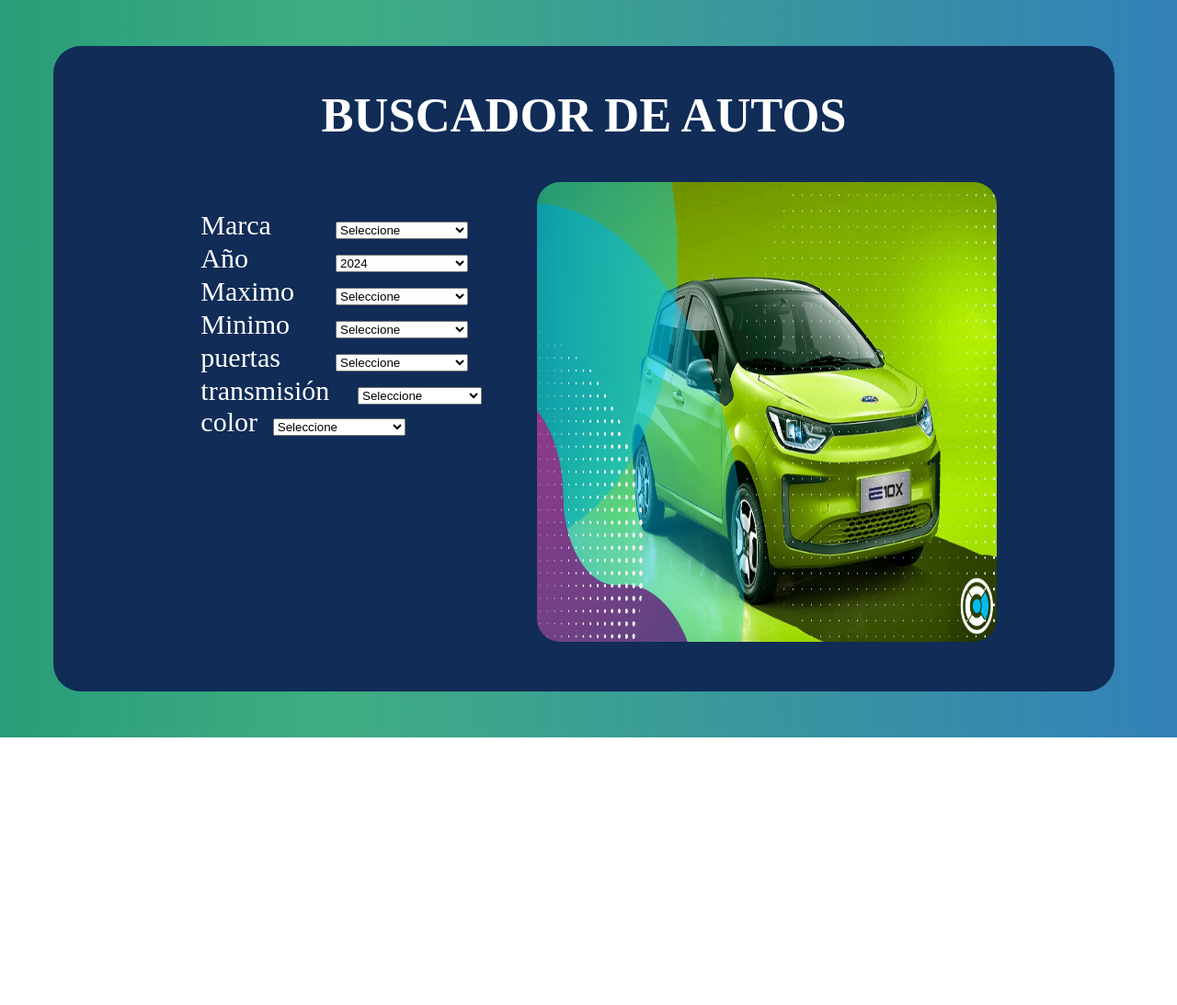
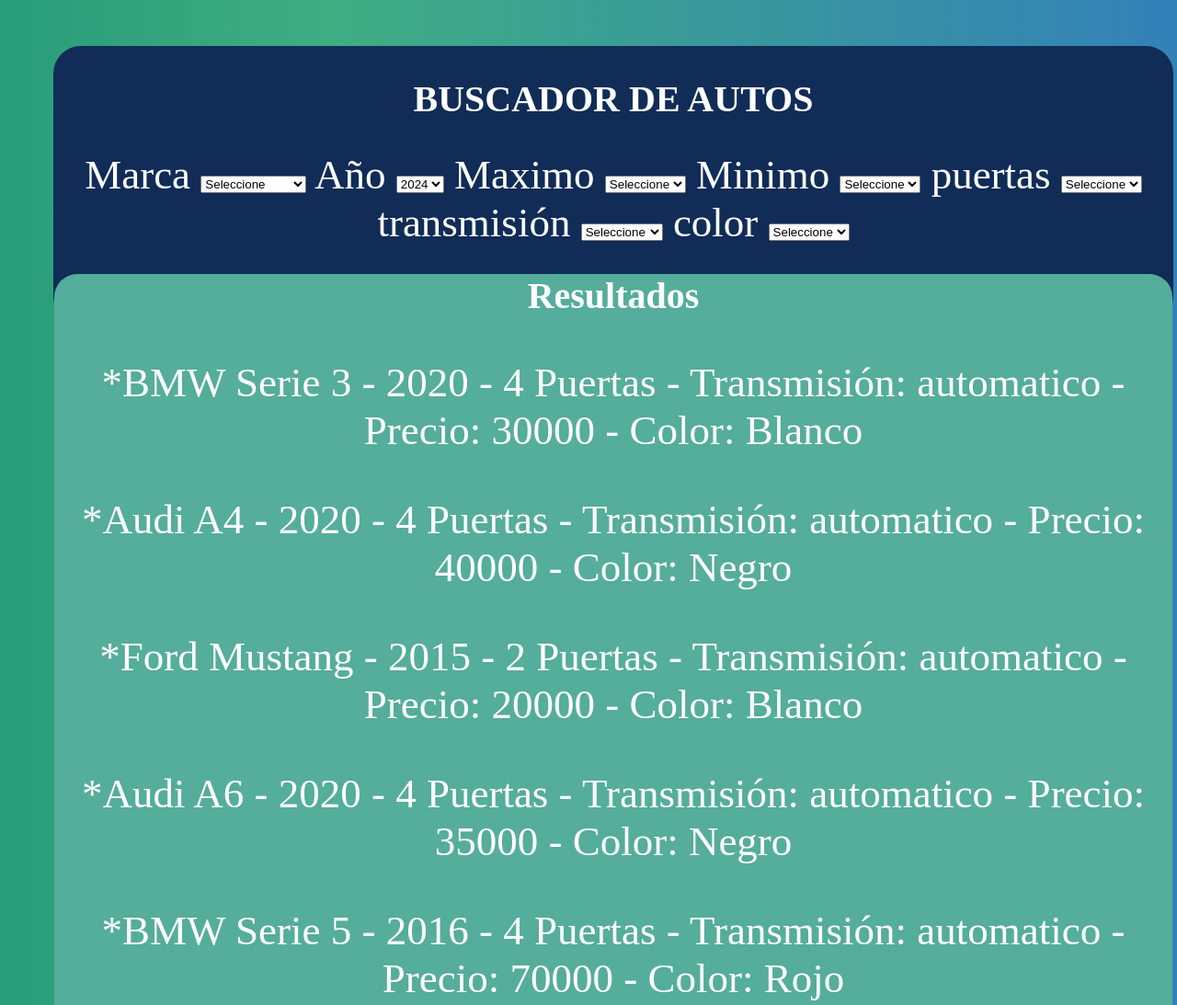
Before and after one commit to RoyalMasterDevs/BLANCA-FULL-STACKMARZO-, a website: page BUSCADOR/index.html in a window 1280 px wide. Shown: the top 1093 px of the page at 92% size. Before the commit the page ends 802 px from the top, so only its background shows below. Drawn offline with Linux system fonts and the light colour scheme.

Commit message:
proyecto final reproductor y buscador

```diff
--- a/BUSCADOR/app.js
+++ b/BUSCADOR/app.js
@@ -102,7 +102,7 @@
     autos.forEach(auto => {
         const autoHTML = document.createElement('p');
         autoHTML.innerHTML = `
-            <p>${auto.marca} ${auto.modelo} - ${auto.year} - ${auto.puertas} Puertas - Transmisión: ${auto.transmision} - Precio: ${auto.precio} - Color: ${auto.color}</p>
+            <p>*${auto.marca} ${auto.modelo} - ${auto.year} - ${auto.puertas} Puertas - Transmisión: ${auto.transmision} - Precio: ${auto.precio} - Color: ${auto.color}</p>
         `;
         contenedor.appendChild(autoHTML);
     })
@@ -174,3 +174,179 @@
     }
     return auto;
 }
+
+
+const autos = [
+	{
+		marca: 'BMW',
+		modelo: 'Serie 3',
+		year: 2020,
+		precio: 30000,
+		puertas: 4,
+		color: 'Blanco',
+		transmision: 'automatico'
+	},
+	{
+        marca: 'Audi',
+        modelo: 'A4',
+        year: 2020,
+        precio: 40000,
+        puertas: 4,
+        color: 'Negro',
+        transmision: 'automatico'
+    },
+	{
+		marca: 'Ford',
+		modelo: 'Mustang',
+		year: 2015,
+		precio: 20000,
+		puertas: 2,
+		color: 'Blanco',
+		transmision: 'automatico'
+	},
+	{
+        marca: 'Audi',
+        modelo: 'A6',
+        year: 2020,
+        precio: 35000,
+        puertas: 4,
+        color: 'Negro',
+        transmision: 'automatico'
+    },
+	{
+		marca: 'BMW',
+		modelo: 'Serie 5',
+		year: 2016,
+		precio: 70000,
+		puertas: 4,
+		color: 'Rojo',
+		transmision: 'automatico'
+	},
+	{
+		marca: 'Mercedes Benz',
+		modelo: 'Clase C',
+		year: 2015,
+		precio: 25000,
+		puertas: 4,
+		color: 'Blanco',
+		transmision: 'automatico'
+	},
+	{
+		marca: 'Chevrolet',
+		modelo: 'Camaro',
+		year: 2018,
+		precio: 60000,
+		puertas: 2,
+		color: 'Rojo',
+		transmision: 'manual'
+	},
+	{
+        marca: 'Ford',
+        modelo: 'Mustang',
+        year: 2019,
+        precio: 80000,
+        puertas: 2,
+        color: 'Rojo',
+        transmision: 'manual'
+    },
+	{
+		marca: 'Dodge',
+		modelo: 'Challenger',
+		year: 2020,
+		precio: 40000,
+		puertas: 4,
+		color: 'Blanco',
+		transmision: 'automatico'
+	},
+	{
+        marca: 'Audi',
+        modelo: 'A3',
+        year: 2017,
+        precio: 55000,
+        puertas: 2,
+        color: 'Negro',
+        transmision:
+        'manual'
+    },
+	{
+		marca: 'Dodge',
+		modelo: 'Challenger',
+		year: 2020,
+		precio: 25000,
+		puertas: 2,
+		color: 'Rojo',
+		transmision: 'manual'
+	},
+	{
+		marca: 'Mercedes Benz',
+		modelo: 'Clase C',
+		year: 2018,
+		precio: 45000,
+		puertas: 4,
+		color: 'Azul',
+		transmision: 'automatico'
+	},
+	{
+		marca: 'BMW',
+		modelo: 'Serie 5',
+		year: 2019,
+		precio: 90000,
+		puertas: 4,
+		color: 'Blanco',
+		transmision: 'automatico'
+	},
+	{
+        marca: 'Ford',
+        modelo: 'Mustang',
+        year: 2017,
+        precio: 60000,
+        puertas: 2,
+        color: 'Negro',
+        transmision: 'manual'
+    },
+	{
+		marca: 'Dodge',
+		modelo: 'Challenger',
+		year: 2015,
+		precio: 35000,
+		puertas: 2,
+		color: 'Azul',
+		transmision: 'automatico'
+	},
+	{
+		marca: 'BMW',
+		modelo: 'Serie 3',
+		year: 2018,
+		precio: 50000,
+		puertas: 4,
+		color: 'Blanco',
+		transmision: 'automatico'
+	},
+	{
+		marca: 'BMW',
+		modelo: 'Serie 5',
+		year: 2017,
+		precio: 80000,
+		puertas: 4,
+		color: 'Negro',
+		transmision: 'automatico'
+	},
+	{
+		marca: 'Mercedes Benz',
+		modelo: 'Clase C',
+		year: 2018,
+		precio: 40000,
+		puertas: 4,
+		color: 'Blanco',
+		transmision: 'automatico'
+	},
+	{
+        marca: 'Audi',
+        modelo: 'A4',
+        year: 2016,
+        precio: 30000,
+        puertas: 4,
+        color: 'Azul',
+        transmision: 'automatico'
+    }
+];
--- a/BUSCADOR/index.html
+++ b/BUSCADOR/index.html
@@ -12,12 +12,12 @@
  <div class="formulario">
   <h2>BUSCADOR DE AUTOS</h2>
 
-  <div class="informacion">
-    <div class="datos">
+
+
 <form id="buscador" action="">
 
-  <label class="datos1"  for="">Marca</label>
-  <select class="datos1"  name="" id="marca">
+  <label class=""  for="">Marca</label>
+  <select class=""  name="" id="marca">
     <option value="">Seleccione</option>
     <option value="BMW">BMW</option>
     <option value="Audi">Audi</option>
@@ -28,13 +28,13 @@
 
   </select>
 
-  <label class="datos1"  for="year">Año</label>
-  <select class="datos1" id="year" name="" id="">Seleccione</select>
+  <label class=""  for="year">Año</label>
+  <select class="" id="year" name="" id="">Seleccione</select>
 
 
 
-  <label class="datos1"  for="">Maximo</label>
-  <select class="datos1" name="" id="maximo">
+  <label class=""  for="">Maximo</label>
+  <select class="" name="" id="maximo">
     <option value="">Seleccione</option>
     <option value="20000">20,000</option>
     <option value="30000">30,000</option>
@@ -46,8 +46,8 @@
     <option value="90000">90,000</option>
   </select>
 
-  <label class="datos1" for="">Minimo</label>
-  <select class="datos1" name="" id="minimo">
+  <label class="" for="">Minimo</label>
+  <select class=""" name="" id="minimo">
     <option value="">Seleccione</option>
     <option value="">Seleccione</option>
     <option value="20000">20,000</option>
@@ -61,16 +61,16 @@
   </select>
 
 
-  <label class="datos1"  for="">puertas</label>
-  <select class="datos1" name="" id="puertas">
+  <label class=""  for="">puertas</label>
+  <select class="" name="" id="puertas">
     <option value="">Seleccione</option>
     <option value="2">2</option>
     <option value="4">4</option>
 
   </select>
 
-  <label class="datos1" for="">transmisión</label>
-  <select  class="datos2"  name="" id="transmision">
+  <label class="" for="">transmisión</label>
+  <select  class=""  name="" id="transmision">
     <option value="">Seleccione</option>
   <option value="automatico">Automática</option>
   <option value="manual">Manual</option>
@@ -81,8 +81,8 @@
 
 
 
-    <label class="datos1" for="">color</label>
-    <select class="datos1" name="" id="color">
+    <label class="" for="">color</label>
+    <select class="" name="" id="color">
       <option value="">Seleccione</option>
       <option value="">Seleccione</option>
       <option value="Negro">Negro</option>
@@ -95,15 +95,16 @@
 
 
 </form>
-    </div>
-    <div  class="imagen">
-        <img src="img/Autos.jpg" alt="">
+ <div class="resultado">
+  <h2 >Resultados</h2>
+  <div id="resultado"></div>
 
-    </div>
+  </div>
 
 
 
-  </div>
+
+
 
 
  </div>
--- a/BUSCADOR/styles.css
+++ b/BUSCADOR/styles.css
@@ -3,32 +3,25 @@
     background: rgb(33, 153, 116);
         background: linear-gradient(90deg, rgba(33, 153, 116, 0.9632645294445903) 0%, rgba(63, 173, 130, 1) 28%, rgba(17, 108, 173, 0.8596230728619573) 100%);
  }
- img {
-     width: 50%;
-     width: 500px;
-     height: 500px;
-     margin-left: 80px;
-     border-radius: 25px;
 
-
-
- }
  h2 {
 
 
      display: block;
+     font-size: 40px;
 
  }
 
 .formulario  {
     text-align: center;
     background-color:#102C57;
- width: 90%;
+     width: 95%;
 
   padding: 1px;
     margin: 50px;
-    height: 700px;
-    font-size: 35px;
+
+    height: 300px;
+    font-size: 45px;
     display: block;
 
     align-items: center;
@@ -37,82 +30,61 @@
 
 }
 
-
-
- .informacion {
-    text-align: justify;
-    width: 100%;
-    display: flex;
-    justify-content: center;
-    margin-left: 1px;
-    margin-right: 1px;
-    padding-left: 1px;
-    padding-right: 1px;
-    font-size: 30px;
- }
-
- .datos {
-
-    width: 100%;
-    padding: 20px;
-    margin: 10px;
-    width: 250px;
- }
-
- .imagen {
-    width: 50%;
+.resultado {
+    background-color:#55AD9B;
+    padding-bottom: 10px;
+    border-radius: 25px;
+    text-align: center;
 
 }
 
 
+ #buscador {
 
- .datos1 {
-    width:48% ;
-    margin-right: 15px;
-    align-content: center;
-    margin-bottom: 4px;
-    margin-left: -5.7px;
+    width: 100%;
+    align-items: center;
+    justify-content: center;
+    height: 100px;
+ }
 
+ @media (max-width: 360px) {
+
+
+    body {
+           width: 100%;
+        }
+
+    h2 {
+        font-size: 25px;
+        margin: 1px;
+        padding: 2px;
+      }
+
+
+.formulario
+      {
+         width: 100%;
+         margin: 0;
 
       }
 
- .datos2 {
-     padding-left: -10px;
-     margin-left: -8px;
-     width: 45%;
-     align-content: center;
+.resultado {
+            background-color: #55AD9B;
+             padding-bottom: 10px;
            }
 
+
 #buscador {
-
-    width: 120%;
-    align-items: center;
-    justify-content: center;
+        font-size: 20px;
+      margin-bottom: 10px;
          }
 
- @media (max-width: 360px) {
-     body {
-         width: 100%;
-
-
+ #resultado {
+            border-radius: 25px;
+            text-align: left;
+            margin-bottom: 20px;
              }
-.formulario
-      {
-         width: 200%;
-
-         margin:  50px 0.5px  50px 40px;
-
-     }
-
-     img {
-              width: 50%;
-              width: 250px;
-              height: 500px;
-              margin-left: 80px;
-              border-radius: 25px;
 
 
 
  }
-
- }
--- a/REPRODUCTOR/main.js
+++ b/REPRODUCTOR/main.js
@@ -63,12 +63,12 @@
 audioPlayer.addEventListener("ended", () => ended());
 
 const togglePlaySong = () => {
-    if (audioPlayer.paused) {
+  if (audioPlayer.paused) {
         audioPlayer.play();
-        btnPlayIcon.classList.replace("fa-solid fa-circle-play");
+        btnPlayIcon.classList.replace("fa-circle-play", "fa-circle-pause");
     } else {
         audioPlayer.pause();
-        btnPlayIcon.classList.replace("bi-pause-fill", "fa-solid fa-circle-play");
+        btnPlayIcon.classList.replace("fa-circle-pause", "fa-circle-play");
     }
 };
 
--- a/REPRODUCTOR/styles.css
+++ b/REPRODUCTOR/styles.css
@@ -8,7 +8,8 @@
     border: solid 8px;
     border-color: #fff;
     border-radius: 25px;
-    margin: 50px;
+    width: 70%;
+    margin: 100px;
     height: 800px;
     padding: 25px;
     text-align: center;
@@ -23,6 +24,7 @@
 
 h1 {
     color: #01204E;
+    font-size: 35px;
 }
 
 img {
@@ -32,8 +34,8 @@
 }
 
 p {
-    font-size: 22px;
-    color: #FF3EA5;
+    font-size: 40px;
+    color: #fff;
 }
 
 .centrar {
@@ -78,7 +80,7 @@
 
     .reproductor {
         width: 75%;
-        margin: 20px 18px;
+        margin: 20px 10px 10px 8px;
     }
 
     .centrar i {
```
Also changed, not shown: REPRODUCTOR/index.html (+1 -1 lines), BUSCADOR/img/Autos.jpg (deleted). Lines whose indentation alone changed are shown as unchanged.
